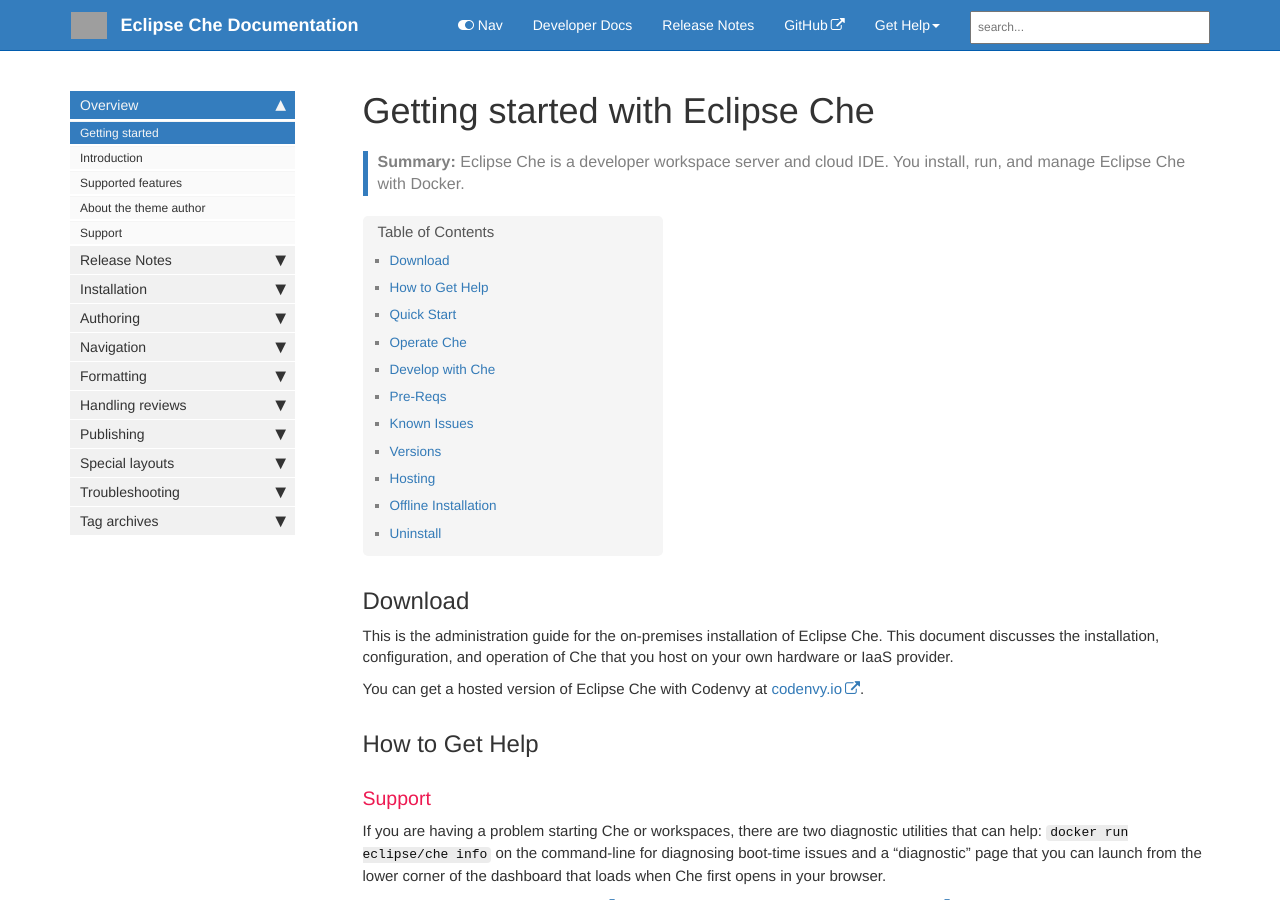
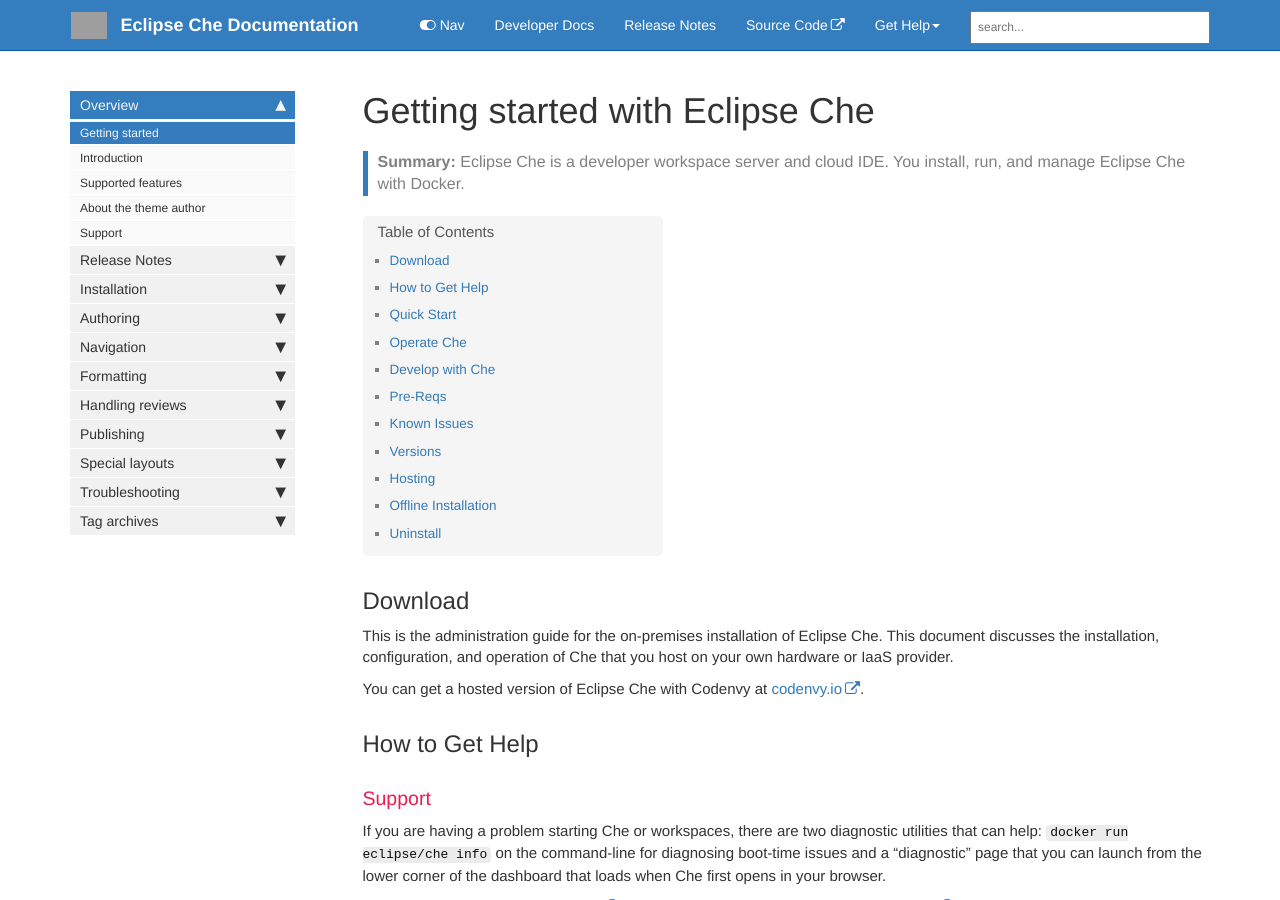
Before and after one commit to rkratky/che-docs-1, a Jekyll site: the page built from index.md, in a window 1280 px wide and 900 px high. Built offline with Jekyll 4.4.1, drawn with Linux system fonts in a browser that asks for light colours; nearby versions of some CDN libraries; comment, search, counter and statistics services are not loaded; grey boxes are pictures that could not be loaded.

Commit message:
Link to GitHub repo

```diff
--- a/_data/topnav.yml
+++ b/_data/topnav.yml
@@ -7,7 +7,7 @@
       url: /developer
     - title: Release Notes
       url: /news
-    - title: GitHub
+    - title: Source Code
       external_url: https://github.com/eclipse/che
 
 #Topnav dropdowns
```
